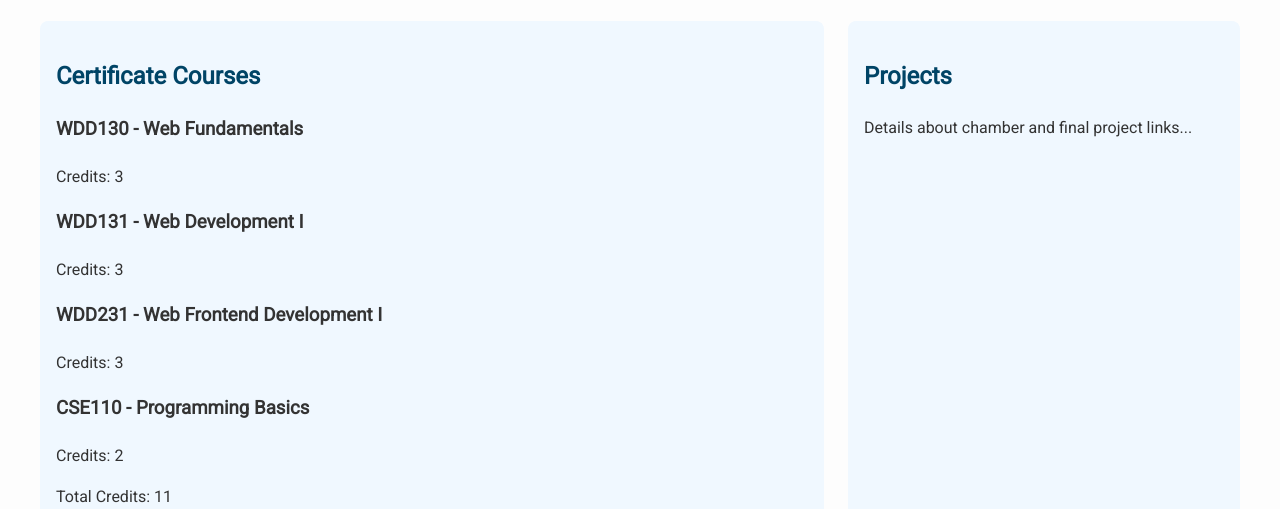
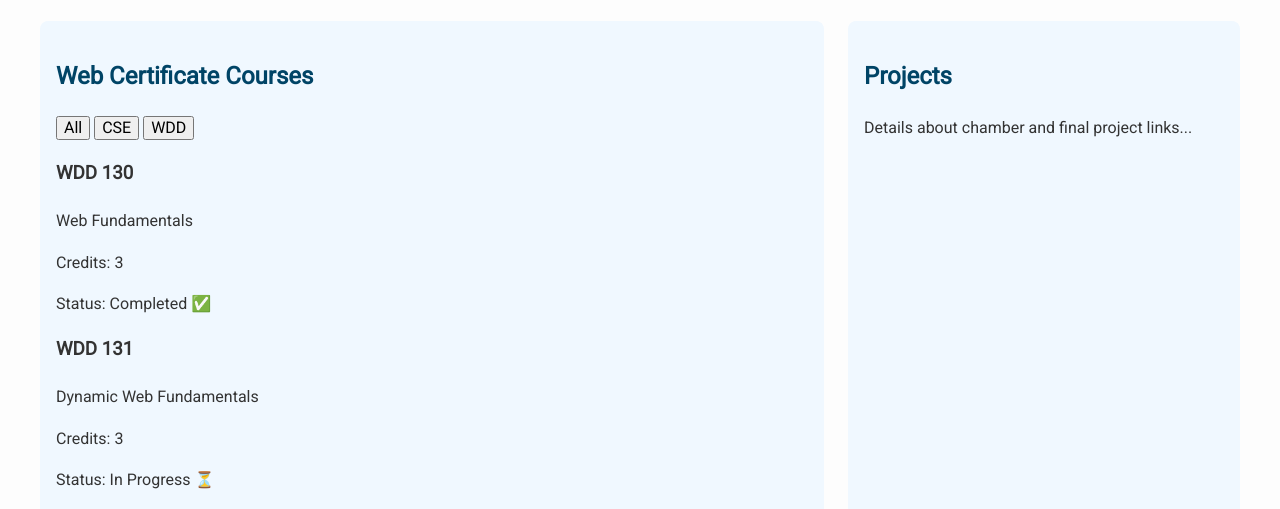
Before and after one commit to supremeonetech/wdd231, a plain HTML site: page index.html in a window 1280 px wide. Shown: the part 243-752 px from the top of the page. Drawn offline with nearby package versions, Linux system fonts and the light colour scheme.

Commit message:
Adjusted

```diff
--- a/index.html
+++ b/index.html
@@ -4,7 +4,7 @@
   <meta charset="UTF-8">
   <meta name="viewport" content="width=device-width, initial-scale=1.0">
   <meta name="description" content="WDD231 Home Page - Student Portfolio">
-  <meta name="author" content="Your Name">
+  <meta name="author" content="Wisdom Okafor">
   <title>WDD231 - Home</title>
   <link href="https://fonts.googleapis.com/css2?family=Roboto&display=swap" rel="stylesheet">
   <link rel="stylesheet" href="styles/normalize.css">
@@ -34,8 +34,14 @@
       <p>Write about yourself here...</p>
     </section>
     <section>
-      <h2>Certificate Courses</h2>
-      <div id="courses"></div>
+      <h2>Web Certificate Courses</h2>
+      <div id="course-filters">
+        <button id="all">All</button>
+        <button id="cse">CSE</button>
+        <button id="wdd">WDD</button>
+      </div>
+      <div id="course-cards"></div>
+      <p id="total-credits"></p>
     </section>
     <section>
       <h2>Projects</h2>
--- a/scripts/course.js
+++ b/scripts/course.js
@@ -1,31 +1,61 @@
 const courses = [
-  { code: "WDD130", name: "Web Fundamentals", credits: 3, completed: true },
-  { code: "WDD131", name: "Web Development I", credits: 3, completed: true },
-  { code: "WDD231", name: "Web Frontend Development I", credits: 3, completed: false },
-  { code: "CSE110", name: "Programming Basics", credits: 2, completed: false }
+  {
+    subject: "WDD",
+    number: 130,
+    title: "Web Fundamentals",
+    credits: 3,
+    completed: true
+  },
+  {
+    subject: "WDD",
+    number: 131,
+    title: "Dynamic Web Fundamentals",
+    credits: 3,
+    completed: false
+  },
+  {
+    subject: "WDD",
+    number: 231,
+    title: "Frontend Development",
+    credits: 3,
+    completed: false
+  },
+  {
+    subject: "CSE",
+    number: 110,
+    title: "Introduction to Programming",
+    credits: 2,
+    completed: true
+  }
 ];
 
-const container = document.getElementById("courses");
-const totalCredits = document.createElement("p");
+const courseCards = document.querySelector("#course-cards");
+const totalCredits = document.querySelector("#total-credits");
 
-function displayCourses(list) {
-  container.innerHTML = "";
-  let creditSum = 0;
+function renderCourses(courseList) {
+  courseCards.innerHTML = "";
+  let credits = 0;
 
-  list.forEach(course => {
-    const div = document.createElement("div");
-    div.classList.add("course");
-    if (course.completed) div.classList.add("completed");
+  courseList.forEach(course => {
+    const card = document.createElement("div");
+    card.classList.add("course-card");
+    if (course.completed) card.classList.add("completed");
 
-    div.innerHTML = `<h3>${course.code} - ${course.name}</h3>
-                     <p>Credits: ${course.credits}</p>`;
-
-    container.appendChild(div);
-    creditSum += course.credits;
+    card.innerHTML = `
+      <h3>${course.subject} ${course.number}</h3>
+      <p>${course.title}</p>
+      <p>Credits: ${course.credits}</p>
+      <p>Status: ${course.completed ? "Completed ✅" : "In Progress ⏳"}</p>
+    `;
+    courseCards.appendChild(card);
+    credits += course.credits;
   });
 
-  totalCredits.textContent = `Total Credits: ${creditSum}`;
-  container.appendChild(totalCredits);
+  totalCredits.textContent = `Total credits displayed: ${credits}`;
 }
 
-displayCourses(courses);
+document.querySelector("#all").addEventListener("click", () => renderCourses(courses));
+document.querySelector("#wdd").addEventListener("click", () => renderCourses(courses.filter(c => c.subject === "WDD")));
+document.querySelector("#cse").addEventListener("click", () => renderCourses(courses.filter(c => c.subject === "CSE")));
+
+renderCourses(courses);
```
